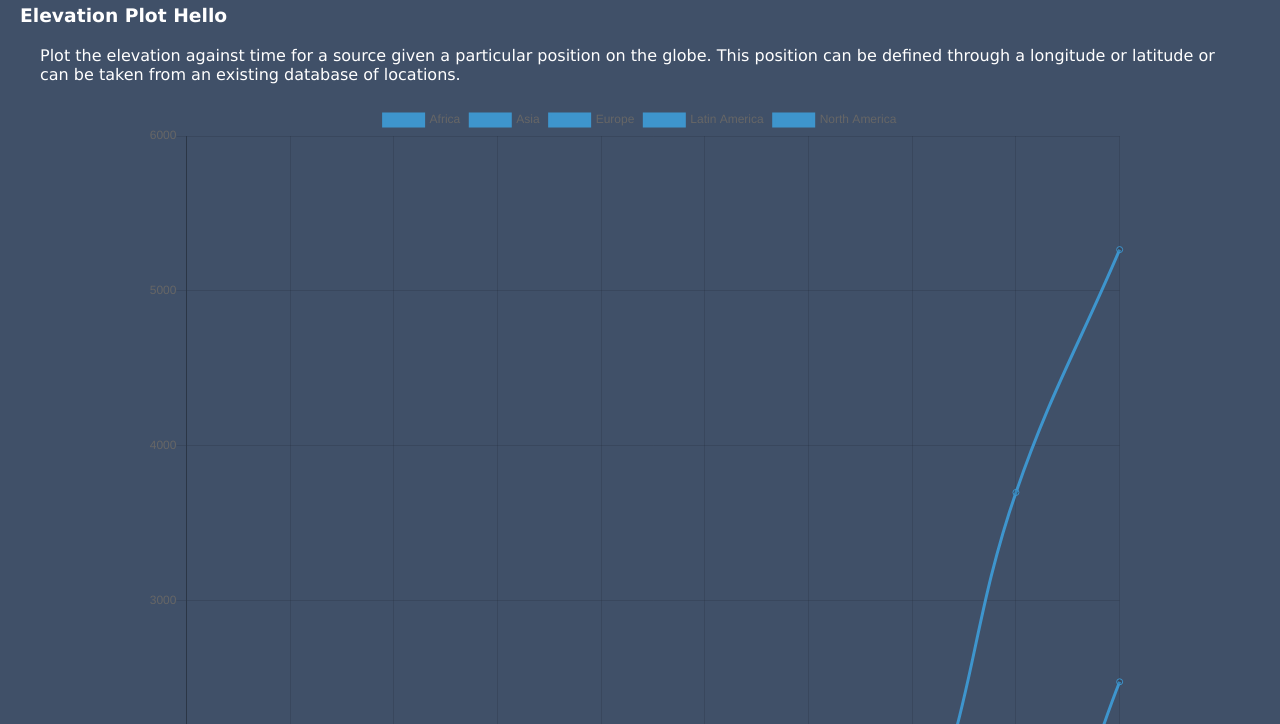
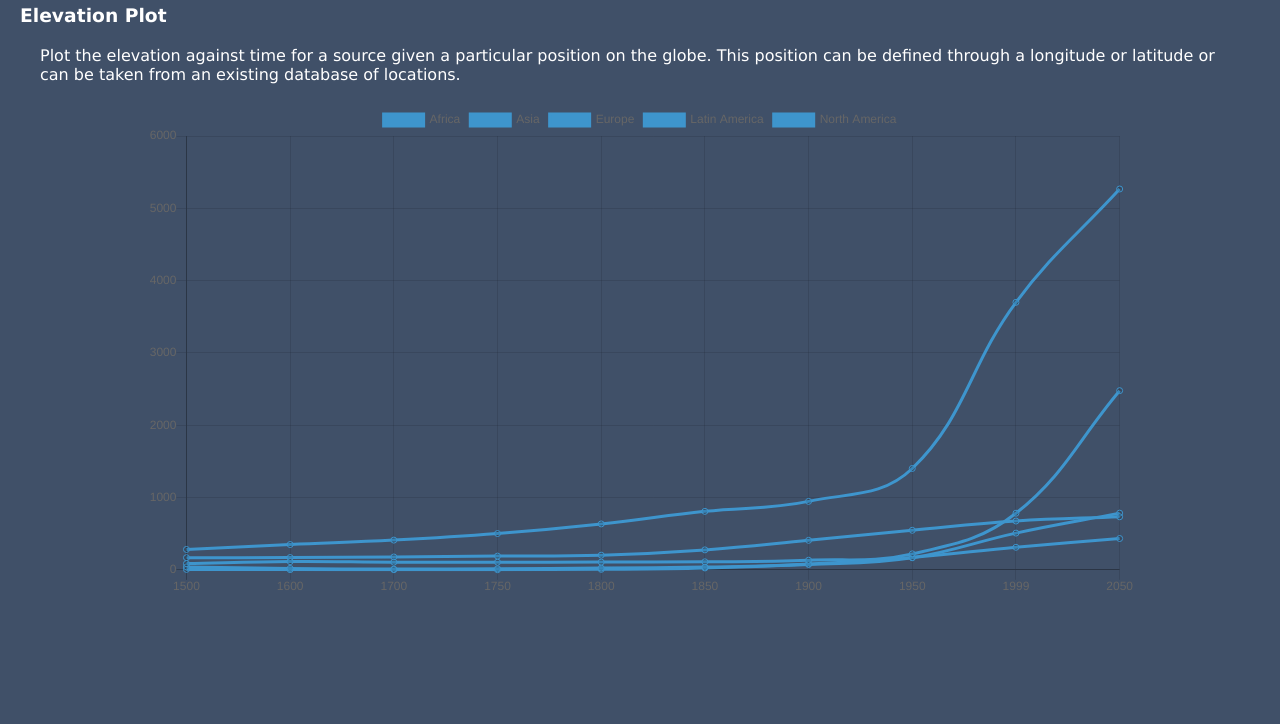
Before and after one commit to joecairns520/AstroTools, a plain HTML site: page elevation-plot.html in a window 1280 px wide. Shown: the part 76-800 px from the top of the page. Drawn offline with nearby package versions, Linux system fonts and the light colour scheme.

Commit message:
Update elevation-plot.html

```diff
--- a/elevation-plot.html
+++ b/elevation-plot.html
@@ -12,11 +12,11 @@
 
     <button class="button" id="homeButton" onclick="document.location='index.html'">Home</button>
 
-    <h3>Elevation Plot Hello</h3>
+    <h3>Elevation Plot</h3>
     <p>Plot the elevation against time for a source given a particular position on the globe. This position can be defined through a longitude or latitude or can be taken from an existing database of locations.</p>
     <div class="wrapper">
 
-    <canvas id="myChart" width="10" height="10"></canvas>
+    <canvas id="myChart"></canvas>
     </div>
     <script src="elevation_plot.js"></script>
   </body>
```
